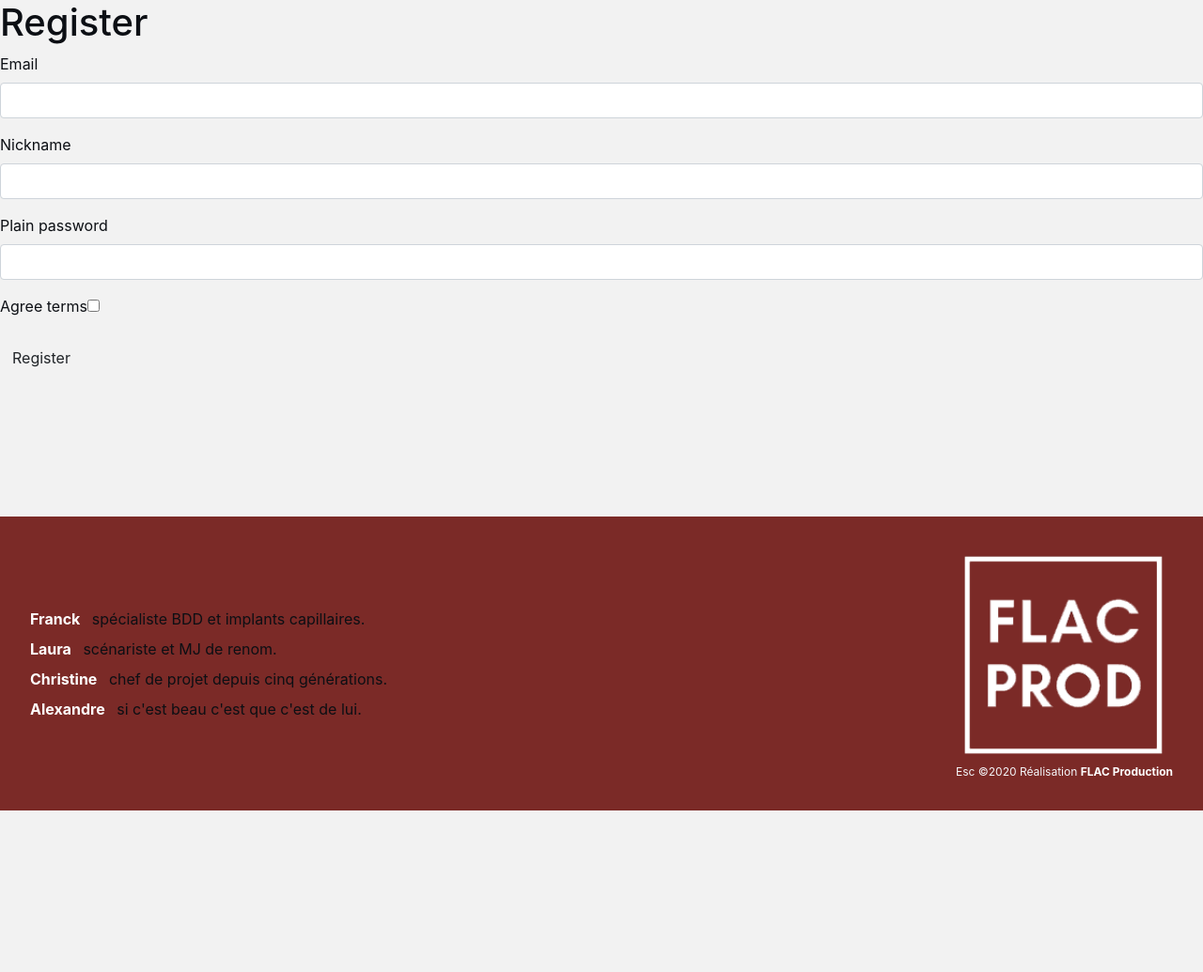
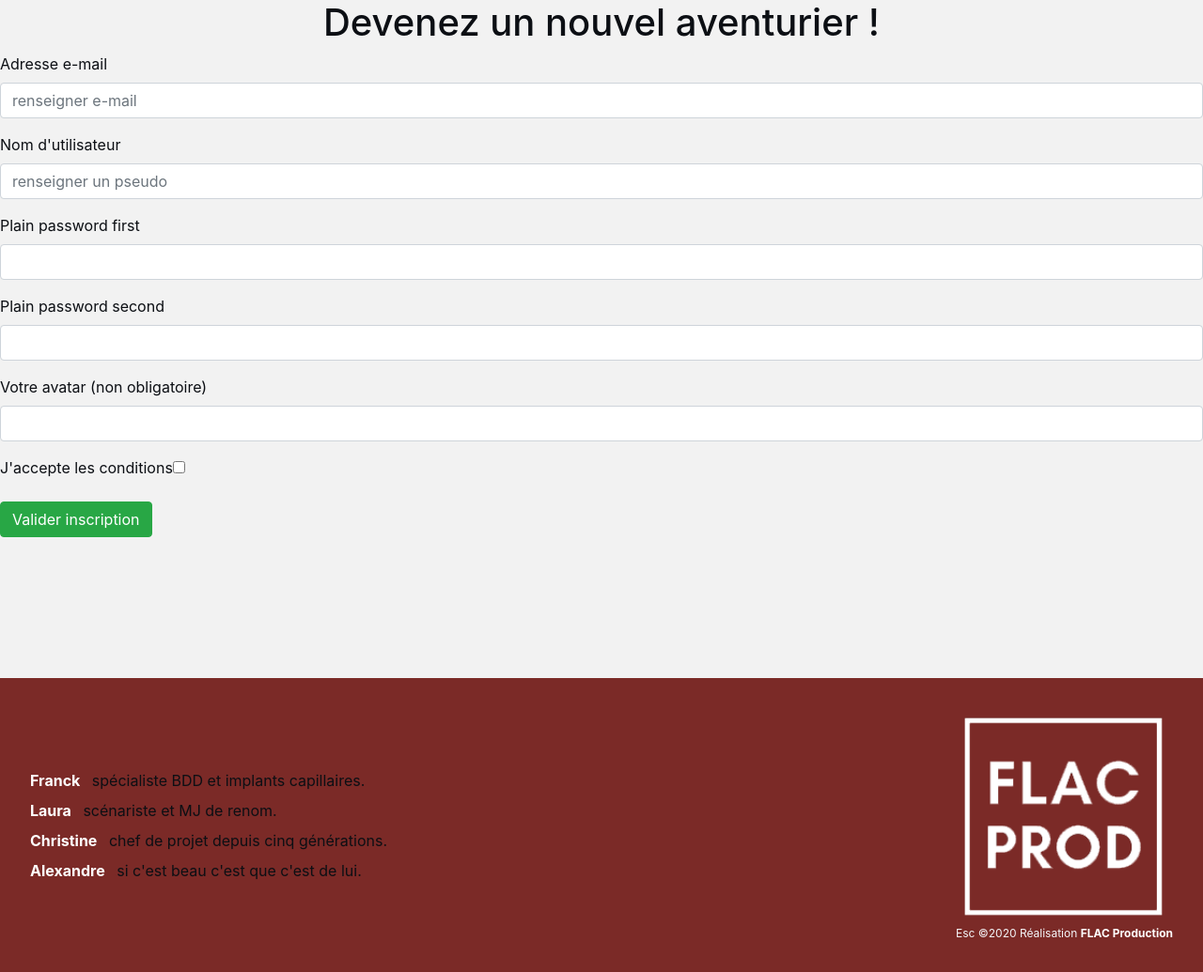
Before and after one commit to PuckTheD/EscapeGame, a Symfony app: template templates/registration/register.html.twig in a window 1280 px wide. Shown: the part 106-1141 px from the top of the page at 94% size. Before the commit the page ends 969 px from the top, so only its background shows below. Run offline with Twig, Linux system fonts and the light colour scheme; the template is opened without the code that fills it, so the values that code supplies are empty; form fields are guessed from the names that the template uses; some libraries are stand-ins or nearby versions.

Commit message:
Création form register gestion mdp avec confirmation ajout avatar : upload file (non obligatoire)

```diff
--- a/templates/registration/register.html.twig
+++ b/templates/registration/register.html.twig
@@ -1,16 +1,18 @@
 {% extends 'base.html.twig' %}
 
-{% block title %}Register{% endblock %}
+{% block title %}Inscription{% endblock %}
 
 {% block body %}
-    <h1>Register</h1>
+    <h1 class="text-center">Devenez un nouvel aventurier !</h1>
 
-    {{ form_start(registrationForm) }}
-        {{ form_row(registrationForm.email) }}
-        {{ form_row(registrationForm.nickname) }}
-        {{ form_row(registrationForm.plainPassword) }}
-        {{ form_row(registrationForm.agreeTerms) }}
+    {{ form_start(registrationForm, {'attr': {'class': 'col-6 border border-dark rounded p-3 mx-auto'}}) }}
+        {{ form_row(registrationForm.email, {'label': 'Adresse e-mail', 'attr': {'placeholder': 'renseigner e-mail'} }) }}
+        {{ form_row(registrationForm.nickname, {'label': 'Nom d\'utilisateur', 'attr': {'placeholder': 'renseigner un pseudo'} }) }}
+        {{ form_row(registrationForm.plainPassword.first) }}
+        {{ form_row(registrationForm.plainPassword.second) }}
+        {{ form_row(registrationForm.avatar, {'label': 'Votre avatar (non obligatoire)'}) }}
+        {{ form_row(registrationForm.agreeTerms, {'label': 'J\'accepte les conditions'}) }}
 
-        <button class="btn">Register</button>
+        <button class="btn btn-success">Valider inscription</button>
     {{ form_end(registrationForm) }}
 {% endblock %}
```
Also changed, not shown: src/Controller/RegistrationController.php (+28 -1 lines), src/Form/RegistrationFormType.php (+31 -6 lines).
